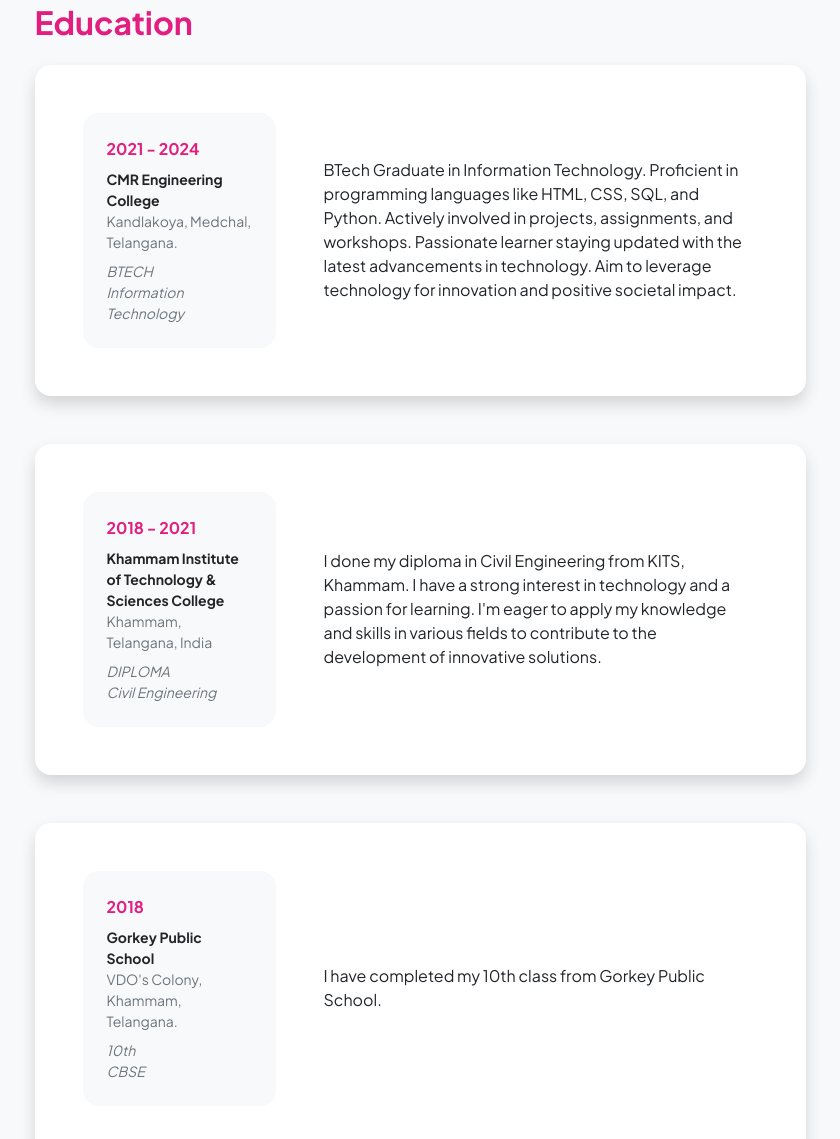
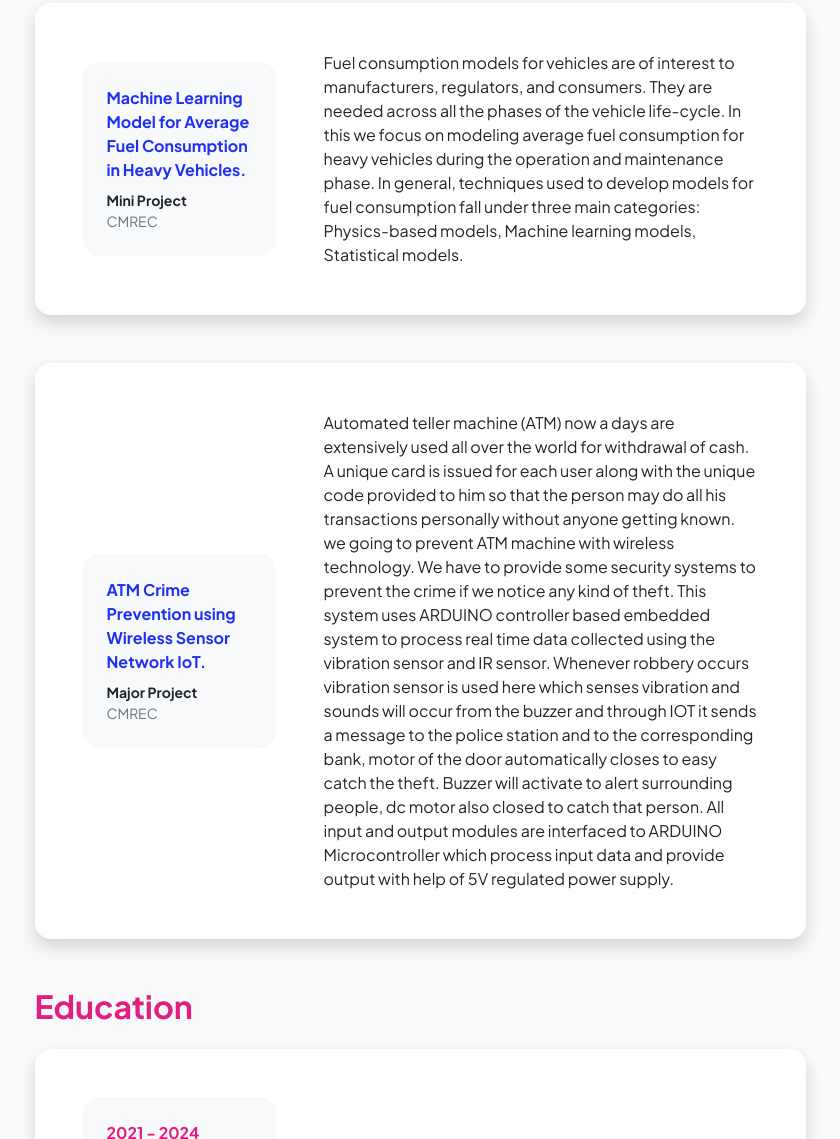
Before and after one commit to Sandeep-8179/profilenew, a plain HTML site: page resume.html in a window 1280 px wide. Shown: the part 1481-2620 px from the top of the page, without its empty margins (220-1060 px from the left). Drawn offline with nearby package versions, Linux system fonts and the light colour scheme.

Commit message:
resume.html

```diff
--- a/resume.html
+++ b/resume.html
@@ -48,7 +48,7 @@
                                 <h2 class="text-primary fw-bolder mb-0">Projects</h2>
                                 <!-- Download resume button-->
                                 <!-- Note: Set the link href target to a PDF file within your project-->
-                                <a class="btn btn-primary px-4 py-3" href="sandeep4thyearresume.pdf">
+                                <a class="btn btn-primary px-4 py-3" href="monkey.pdf">
                                     <div class="d-inline-block bi bi-download me-2"></div>
                                     Download Resume
                                 </a>
@@ -90,6 +90,52 @@
                                     </div>
                                 </div>
                             </div>
+
+                             <!-- Experience Card 3-->
+                             <div class="card shadow border-0 rounded-4 mb-5">
+                                <div class="card-body p-5">
+                                    <div class="row align-items-center gx-5">
+                                        <div class="col text-center text-lg-start mb-4 mb-lg-0">
+                                            <div class="bg-light p-4 rounded-4">
+                                                <div class="text-primary fw-bolder mb-2">Machine Learning Model for Average Fuel Consumption in Heavy Vehicles.</div>
+                                                <div class="small fw-bolder">Mini Project</div>
+                                                <div class="small text-muted">CMREC</div>
+
+                                            </div>
+                                        </div>
+                                        <div class="col-lg-8"><div>Fuel consumption models for vehicles are of interest to manufacturers, regulators, and consumers. They are needed across all
+                                            the phases of the vehicle life-cycle. In this we focus on modeling average fuel consumption for heavy vehicles during the
+                                            operation and maintenance phase. In general, techniques used to develop models for fuel consumption fall under three main
+                                            categories: Physics-based models, Machine learning models, Statistical models.
+                                        </div></div>
+                                    </div>
+                                </div>
+                            </div>
+
+
+                             <!-- Experience Card 4-->
+                             <div class="card shadow border-0 rounded-4 mb-5">
+                                <div class="card-body p-5">
+                                    <div class="row align-items-center gx-5">
+                                        <div class="col text-center text-lg-start mb-4 mb-lg-0">
+                                            <div class="bg-light p-4 rounded-4">
+                                                <div class="text-primary fw-bolder mb-2">ATM Crime Prevention using Wireless Sensor Network IoT.</div>
+                                                <div class="small fw-bolder">Major Project</div>
+                                                <div class="small text-muted">CMREC</div>
+
+                                            </div>
+                                        </div>
+                                        <div class="col-lg-8"><div>Automated teller machine (ATM) now a days are extensively used all over the world for withdrawal of cash. A unique card is issued for each user along with the unique code provided to him so that the person may do all his transactions personally without anyone getting known. we going to prevent ATM machine with wireless technology. We have to provide some security systems to prevent the crime if we notice any kind of theft.
+                                            This system uses ARDUINO controller based embedded system to process real time data collected using the vibration sensor and IR sensor. Whenever robbery occurs vibration sensor is used here which senses vibration and sounds will occur from the buzzer and through IOT it sends a message to the police station and to the corresponding bank, motor of the door automatically closes to easy catch the theft. Buzzer will activate to alert surrounding people, dc motor also closed to catch that person. All input and output modules are interfaced to ARDUINO Microcontroller which process input data and provide output with help of 5V regulated power supply.
+                                        </div></div>
+                                    </div>
+                                </div>
+                            </div>
+
+
+
+
+
                         </section>
                         <!-- Education Section-->
                         <section>
@@ -223,7 +269,7 @@
                         <span class="mx-1">&middot;</span>
                         <a class="small" href="#!">Terms</a>
                         <span class="mx-1">&middot;</span>
-                        <a class="small" href="#!">Contact</a>
+                        <a class="small" href="about.html">Contact</a>
                     </div>
                 </div>
             </div>
```
